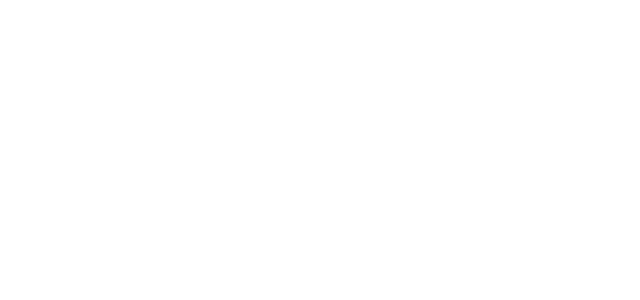
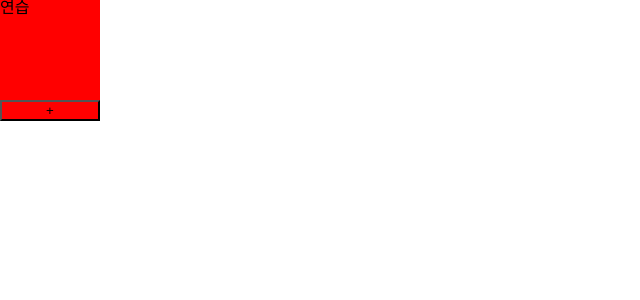
Before and after one commit to Memory-maker/rolling-paper-client, a React (Vite) app: page /mypage in a window 1280 px wide. Before the commit this address had no page. Shown: the top 300 px of the page, without its empty margins (0-640 px from the left). Built offline with nearby package versions, Linux system fonts and the light colour scheme.

Commit message:
feat : Create mypage branch

```diff
--- a/src/main.tsx
+++ b/src/main.tsx
@@ -1,8 +1,12 @@
 import React from 'react';
-import ReactDOM from 'react-dom/client';
+import * as ReactDOM from 'react-dom/client';
 import App from './App';
 
-ReactDOM.createRoot(document.getElementById('root')!).render(
+const rootContainer = document.getElementById('root');
+if (!rootContainer) throw new Error('Failed to find the root element');
+const root = ReactDOM.createRoot(rootContainer);
+
+root.render(
   <React.StrictMode>
     <App />
   </React.StrictMode>,
--- a/src/pages/ExamplePage/index.tsx
+++ /dev/null
@@ -1,8 +0,0 @@
-import React from 'react';
-import Item from './components/Item';
-
-function ExamplePage() {
-  return <Item>연습</Item>;
-}
-
-export default ExamplePage;
--- a/src/pages/Main/index.tsx
+++ b/src/pages/Main/index.tsx
@@ -25,7 +25,7 @@ const Button = styled.button`
 function Main() {
   const navigate = useNavigate();
   const handleClickButton = useCallback(() => {
-    navigate('/example');
+    navigate('/mypage');
   }, []);
 
   return (
--- /dev/null
+++ b/src/pages/MyPage/components/AddButton.tsx
@@ -0,0 +1,17 @@
+import { ReactNode } from 'react';
+import styled from 'styled-components';
+
+const StyledButton = styled.button`
+  width: 100px;
+  background-color: red;
+`;
+
+interface Props {
+  children: ReactNode;
+}
+
+function AddButton({ children }: Props) {
+  return <StyledButton type="button">{children}</StyledButton>;
+}
+
+export default AddButton;
--- a/src/pages/ExamplePage/components/Item.tsx
+++ b/src/pages/MyPage/components/Item.tsx
@@ -1,5 +1,6 @@
-import React from 'react';
+import { ReactNode } from 'react';
 import styled from 'styled-components';
+
 const StyledDiv = styled.div`
   width: 100px;
   height: 100px;
@@ -7,7 +8,7 @@ const StyledDiv = styled.div`
 `;
 
 interface Props {
-  children: React.ReactNode;
+  children: ReactNode;
 }
 
 function Item({ children }: Props) {
--- /dev/null
+++ b/src/pages/MyPage/index.tsx
@@ -0,0 +1,13 @@
+import AddButton from './components/addButton';
+import Item from './components/Item';
+
+function MyPage() {
+  return (
+    <>
+      <Item>연습</Item>
+      <AddButton>+</AddButton>
+    </>
+  );
+}
+
+export default MyPage;
--- a/src/routes/index.tsx
+++ b/src/routes/index.tsx
@@ -1,15 +1,14 @@
-import React from 'react';
 import { BrowserRouter, Route, Routes } from 'react-router-dom';
 
 import Main from '../pages/Main';
-import ExamplePage from '../pages/ExamplePage';
+import MyPage from '../pages/MyPage';
 
 function Router() {
   return (
     <BrowserRouter>
       <Routes>
         <Route path="/" element={<Main />} />
-        <Route path="/example" element={<ExamplePage />} />
+        <Route path="/mypage" element={<MyPage />} />
       </Routes>
     </BrowserRouter>
   );
--- a/tsconfig.json
+++ b/tsconfig.json
@@ -4,6 +4,7 @@
     "useDefineForClassFields": true,
     "lib": ["DOM", "DOM.Iterable", "ESNext"],
     "allowJs": false,
+    "typeRoots": ["./node_modules/@types", "./types"],
     "skipLibCheck": true,
     "esModuleInterop": false,
     "allowSyntheticDefaultImports": true,
```
Also changed, not shown: src/types/index.ts (added), src/types/type.ts (deleted), 2 other files (tests, documents, lock files or other folders).
